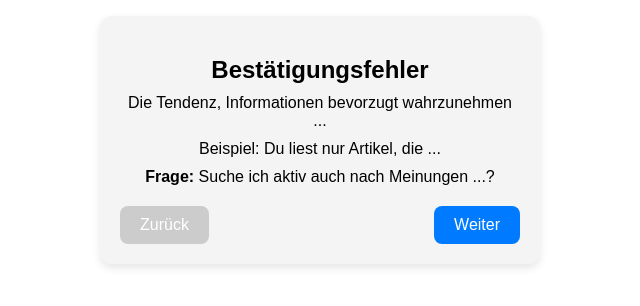
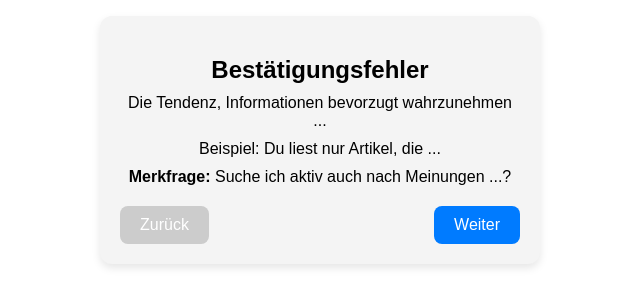
Before and after one commit to colin-d21/CognitiveBiasFlashCards, a plain HTML site: page index.html in a window 1280 px wide. Shown: the part 260-566 px from the top of the page, without its empty margins (320-960 px from the left). Drawn offline with Linux system fonts and the light colour scheme.

Commit message:
Update index.html

```diff
--- a/index.html
+++ b/index.html
@@ -19,7 +19,7 @@
     <h2 id="card-title"></h2>
     <p id="card-description"></p>
     <p id="card-example"></p>
-    <p><strong>Frage:</strong> <span id="card-question"></span></p>
+    <p><strong>Merkfrage:</strong> <span id="card-question"></span></p>
     <div class="buttons">
       <button class="button" onclick="prevCard()" id="prev-btn">Zurück</button>
       <button class="button" onclick="nextCard()" id="next-btn">Weiter</button>
```
